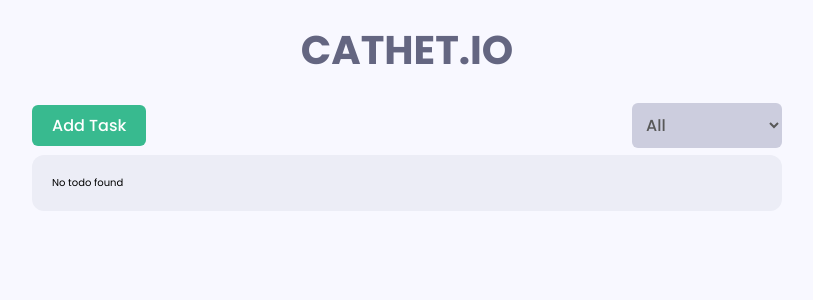
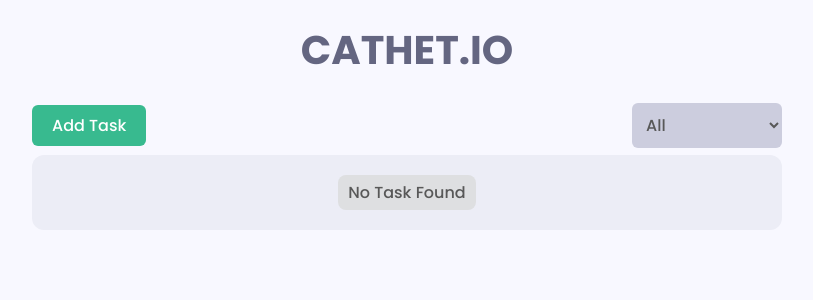
Before and after one commit to masrudmubarok/cathetio-ui, a React (Vite) app: page / in a window 1280 px wide. Shown: the top 300 px of the page, without its empty margins (233-1046 px from the left). Built offline with nearby package versions, Linux system fonts and the light colour scheme.

Commit message:
Add animations with Framer Motion

```diff
--- a/src/components/AppContent.jsx
+++ b/src/components/AppContent.jsx
@@ -1,7 +1,27 @@
 import React from 'react';
 import { useSelector } from 'react-redux';
+import { AnimatePresence, motion } from 'framer-motion';
 import TodoItem from './TodoItem';
 import style from '../styles/modules/app.module.scss';
+
+const container = {
+  hidden: { opacity: 1},
+  visible: {
+    opacity: 1,
+    scale: 1,
+    transition: {
+      staggerChildren: 0.2,
+    }
+  }
+};
+
+const child = {
+  hidden: { y: 20, opacity: 0},
+  visible: {
+    y: 0,
+    opacity: 1,
+  }
+};
 
 function AppContent() {
   // Retrieve the todo list from Redux store, or set an empty array if it's undefined
@@ -22,12 +42,23 @@
   });
 
   return (
-    <div className={style.content__wrapper}>
+    <motion.div
+      className={style.content__wrapper}
+      variants={container}
+      initial="hidden"
+      animate="visible"
+    >
+      <AnimatePresence>
       {/* Render the filtered todo list if there are items, otherwise display a message */}
       {filteredTodoList.length > 0
         ? filteredTodoList.map((todo) => <TodoItem key={todo.id} todo={todo} />)
-        : 'No todo found'}
-    </div>
+        : (
+        <motion.p className={style.emptyText} variant={child}>
+          No Task Found
+        </motion.p>
+      )}
+      </AnimatePresence>
+    </motion.div>
   );
 }
 
--- a/src/components/TodoItem.jsx
+++ b/src/components/TodoItem.jsx
@@ -7,6 +7,15 @@
 import { deleteTodo, updateTodo } from '../slice/todoSlice';
 import TodoModal from './TodoModal';
 import CheckButton from './CheckButton';
+import { motion } from 'framer-motion';
+
+const child = {
+    hidden: { y: 20, opacity: 0},
+    visible: {
+      y: 0,
+      opacity: 1,
+    }
+};
 
 function TodoItem({ todo }) {
     const dispatch = useDispatch();
@@ -38,7 +47,7 @@
 
     return (
         <>
-            <div className={style.item}>
+            <motion.div className={style.item} variants={child}>
                 <div className={style.todoDetails}>
                     <CheckButton checked={checked} handleCheck={handleCheck} />
                     <div className={style.texts}>
@@ -74,7 +83,7 @@
                         <MdEdit />
                     </div>
                 </div>
-            </div>
+            </motion.div>
             <TodoModal
                 type='update'
                 todo={todo}
--- a/src/components/TodoModal.jsx
+++ b/src/components/TodoModal.jsx
@@ -7,6 +7,28 @@
 import { v4 as uuid } from 'uuid';
 import { nextDay } from 'date-fns';
 import toast from 'react-hot-toast';
+import { AnimatePresence, motion } from 'framer-motion';
+
+const dropIn = {
+    hidden: {
+        opacity: 0,
+        transform: 'scale(0.9)',
+    },
+    visible: {
+        transform: 'scale(1)',
+        opacity: 1,
+        transition: {
+            duration: 0.1,
+            type: 'spring',
+            damping: 25,
+            stiffness: 500,
+        },
+    },
+    exit: {
+        transform: 'scale(0.9',
+        opacity: 0,
+    },
+};
 
 function TodoModal({ type, modalOpen, setModalOpen, todo }) {
     const [title, setTitle] = useState(''); // State to store the title of the task
@@ -64,6 +86,7 @@
                     toast.success('Task updated successfully');
                 } else {
                     toast.error('No changes made');
+                    return;
                 }
             }
             setModalOpen(false); // Closes the modal after successful task addition
@@ -72,19 +95,34 @@
 
     // Render the modal only if `modalOpen` is true
     return (
-        modalOpen && (
-            <div className={style.wrapper}>
-                <div className={style.container}>
+        <AnimatePresence>
+        {modalOpen && (
+            <motion.div
+                className={style.wrapper}
+                initial={{ opacity: 0 }}
+                animate={{ opacity: 1 }}
+                exit={{ opacity: 0 }}
+            >
+                <motion.div
+                    className={style.container}
+                    variants={dropIn}
+                    initial="hidden"
+                    animate="visible"
+                    exit="exit"
+                >
                     {/* Close button to close the modal */}
-                    <div
+                    <motion.div
                         className={style.closeButton}
                         onClick={() => setModalOpen(false)} // Closes the modal when clicked
                         onKeyDown={() => setModalOpen(false)} // Allows closing via keyboard navigation
                         tabIndex={0} // Makes the button focusable
                         role="button" // Assigns button semantics
+                        initial={{ top: 40, opacity: 0 }}
+                        animate={{ top: -10, opacity: 1 }}
+                        exit={{ top: 40, opacity: 0 }}
                     >
                         <MdOutlineClose /> {/* Close icon */}
-                    </div>
+                    </motion.div>
                     <form
                         className={style.form}
                         onSubmit={(e) => handleSubmit(e)} // Calls `handleSubmit` when the form is submitted
@@ -148,10 +186,11 @@
                             </Button>
                         </div>
                     </form>
-                </div>
-            </div>
-        )
-    )
+                </motion.div>
+            </motion.div>
+        )}
+        </AnimatePresence>
+    );
 }
 
 export default TodoModal;
```
